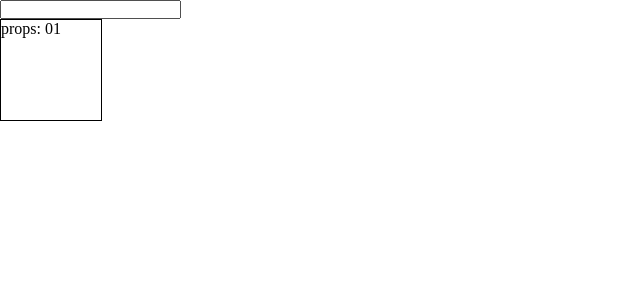
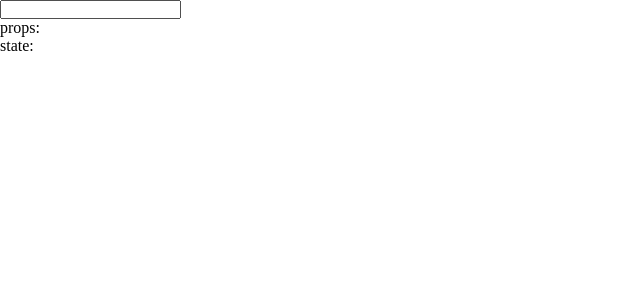
Before and after one commit to BudWang823/my-first-react, a React (Create React App) app: page / in a window 1280 px wide. Shown: the top 300 px of the page, without its empty margins (0-640 px from the left). Built offline with nearby package versions, Linux system fonts and the light colour scheme.

Commit message:
拦截props 更新state

```diff
--- /dev/null
+++ b/src/01-base/21-生命周期-案例2-拦截props.js
@@ -0,0 +1,49 @@
+import React, { Component } from 'react'
+
+
+class Box extends Component {
+	state = {
+		name: ''
+	}
+	UNSAFE_componentWillReceiveProps(nextProps) {
+		console.log('UNSAFE_componentWillReceiveProps')
+		console.log(this.props)
+		this.setState({
+			name: nextProps.name
+		})
+	}
+	shouldComponentUpdate(nextProps, nextState) {
+		console.log('shouldComponentUpdate')
+		return JSON.stringify(this.props) !== JSON.stringify(nextProps)
+	}
+	render() {
+
+		return (
+			<div>
+				<span>props: {this.props.name}</span>
+				<br />
+				<span>state: {this.state.name}</span>
+			</div>
+		)
+	}
+}
+
+export default class App extends Component {
+	state = {
+		value: ''
+	}
+	render() {
+		return (
+			<div>
+				<input onChange={(e) => {
+					this.setState({
+						value: e.target.value
+					})
+				}} value={this.state.value} />
+				<div>
+					<Box name={this.state.value}/>
+				</div>
+			</div>
+		)
+	}
+}
--- a/src/index.js
+++ b/src/index.js
@@ -1,7 +1,8 @@
 import React from 'react';
 import ReactDOM from 'react-dom/client';
 import './style/style.css'
-import App from './01-base/20-生命周期-案例'
+import App from './01-base/21-生命周期-案例2-拦截props'
+// import App from './01-base/20-生命周期-案例-拦截state'
 // import App from './01-base/19-生命周期'
 // import App from './01-base/18-插槽'
 // import App from './01-base/17-非父子组件通讯-context状态树'
```
Also changed, not shown: src/01-base/20-生命周期-案例-拦截state.js (renamed from src/01-base/20-生命周期-案例.js).
